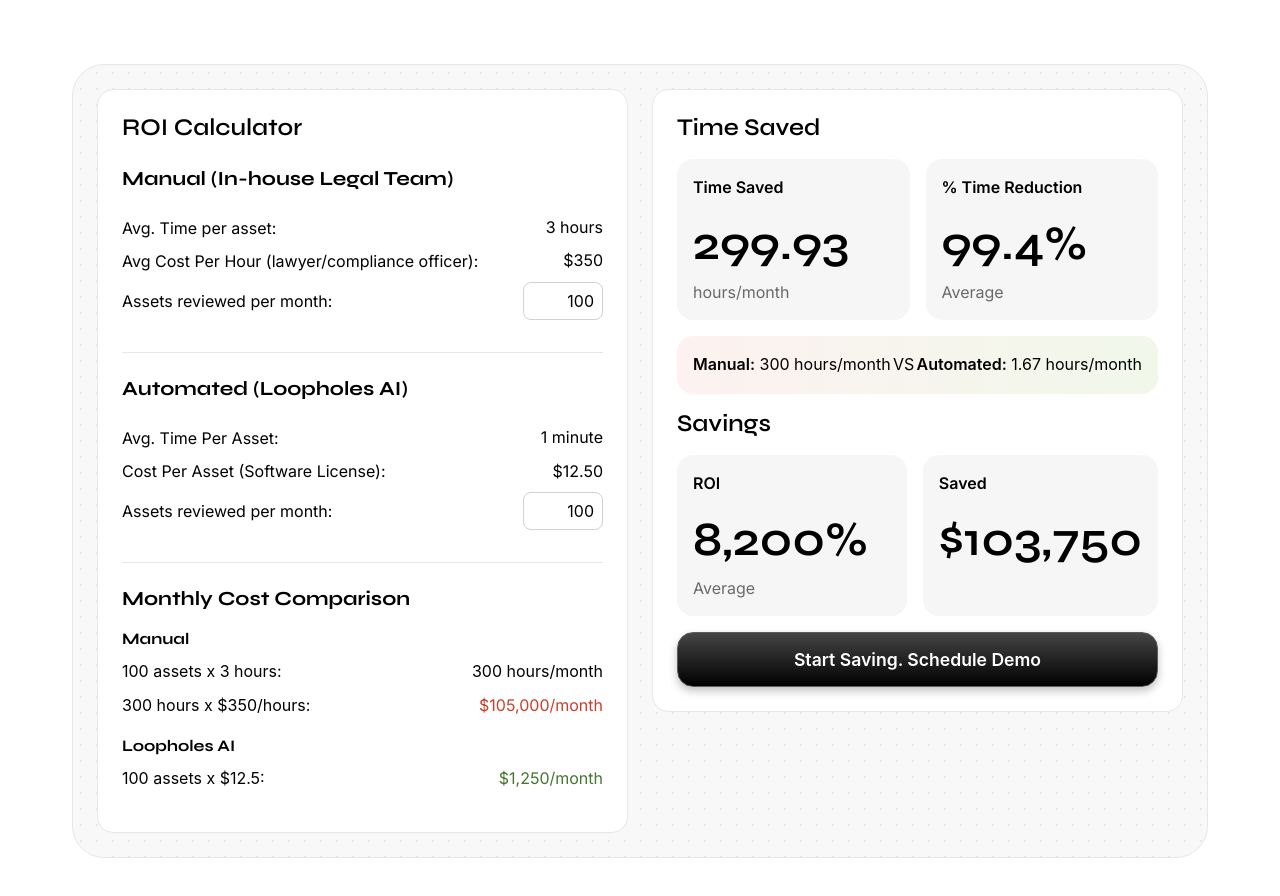
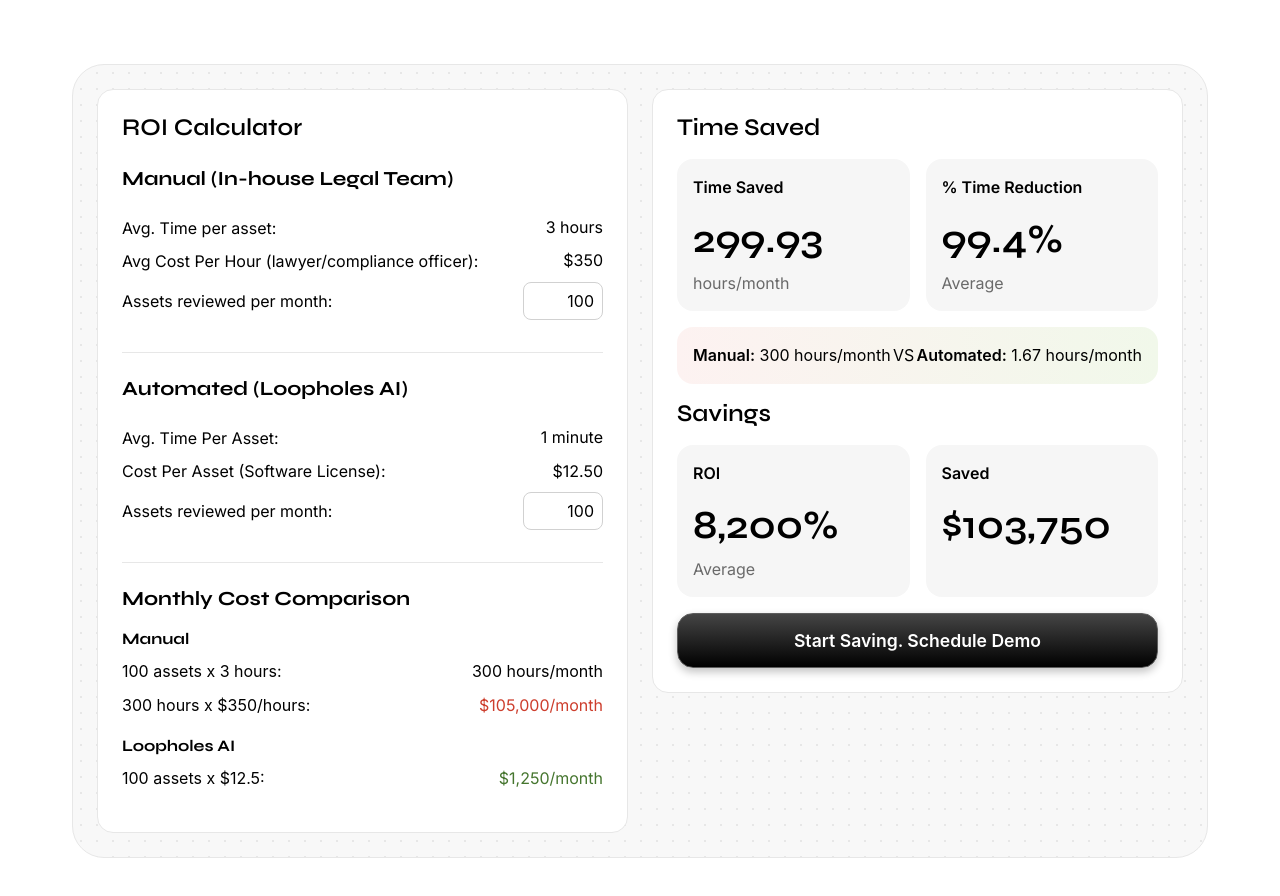
Before and after one commit to aaronpaulgz/loopholes-roi-calculator, a plain HTML site: page index.html in a window 1280 px wide. Drawn offline with Linux system fonts and the light colour scheme.

Commit message:
Results Value styling fixes

```diff
--- a/styles.css
+++ b/styles.css
@@ -68,6 +68,7 @@
   padding: 24px;
   border-radius: var(--border-radius);
   border: 1px solid #e7e7e7;
+  min-width: 0;
 }
 
 .results-section {
@@ -185,6 +186,7 @@
   padding: 16px;
   background-color: #f6f6f6;
   border-radius: 16px;
+  min-width: 0;
 }
 
 .metric-title {
@@ -199,9 +201,16 @@
 .value {
   font-family: "Syne", sans-serif;
   font-weight: 600;
-  font-size: 48px;
+  font-size: 40px;
   line-height: 120%;
   color: var(--primary-color);
+  white-space: nowrap;
+  overflow: hidden;
+  text-overflow: ellipsis;
+}
+
+#timeSavedValue {
+  font-size: 40px;
 }
 
 .unit {
```
